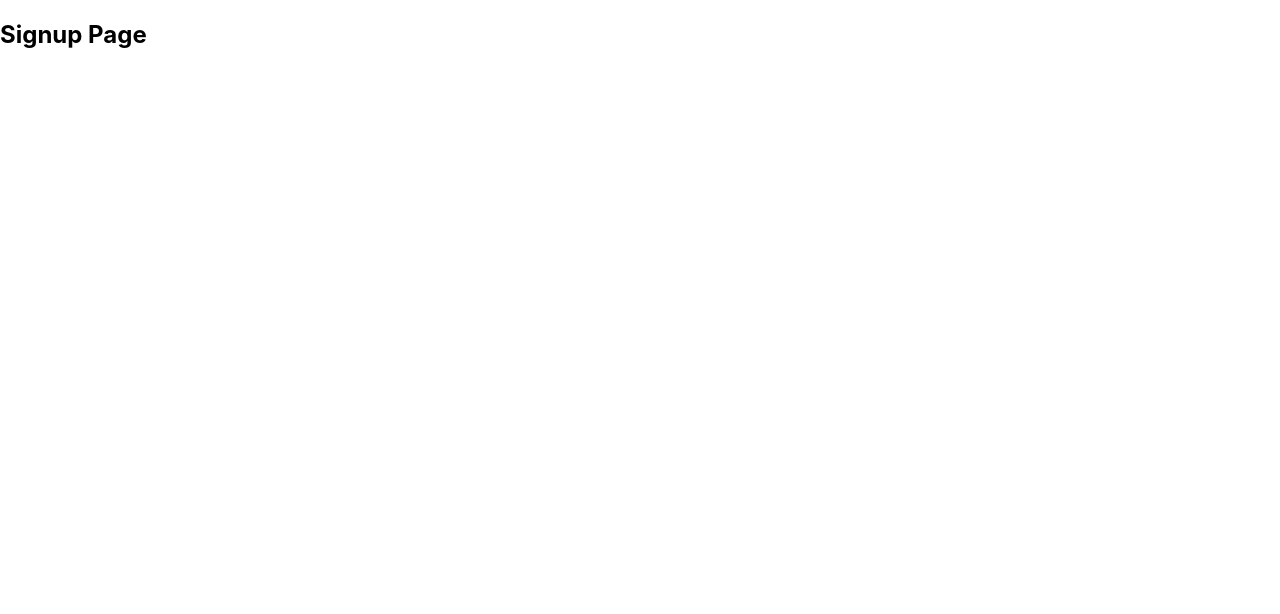
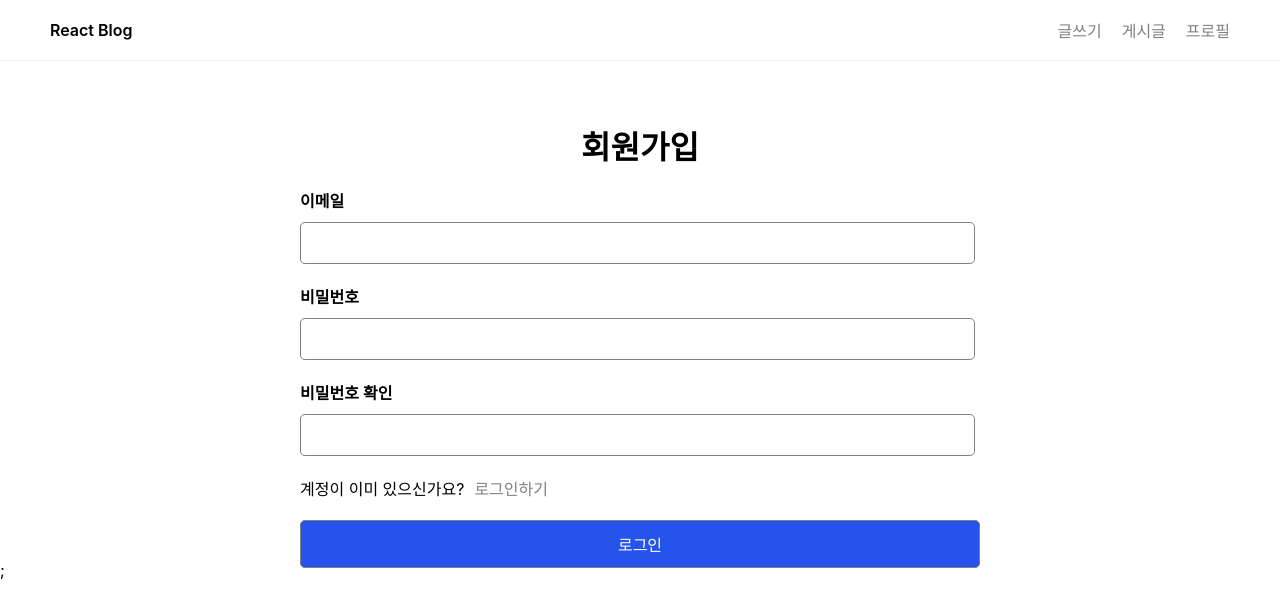
Before and after one commit to hoonj170214/blog, a React (Create React App) app: page /signup in a window 1280 px wide. Shown: the top 614 px of the page. Built offline with nearby package versions, Linux system fonts and the light colour scheme.

Commit message:
feat: LoginForm, SignupForm 추가

```diff
--- /dev/null
+++ b/src/components/LoginForm.tsx
@@ -0,0 +1,26 @@
+import { Link } from 'react-router-dom';
+
+export default function LoginForm() {
+	return (
+		<form action="/post" method="post" className="form form-lg">
+			<h1 className="form__title">로그인</h1>
+			<div className="form__block">
+				<label htmlFor="email">이메일</label>
+				<input type="email" name="email" id="email" required />
+			</div>
+			<div className="form__block">
+				<label htmlFor="password">비밀번호</label>
+				<input type="password" name="password" id="password" required />
+			</div>
+			<div className="form__block">
+				계정이 없으신가요?{' '}
+				<Link to="/signup" className="form__link">
+					회원가입하기
+				</Link>
+			</div>
+			<div className="form__block">
+				<input type="submit" value="로그인" className="form__btn--submit" />
+			</div>
+		</form>
+	);
+}
--- /dev/null
+++ b/src/components/SignupForm.tsx
@@ -0,0 +1,35 @@
+import { Link } from 'react-router-dom';
+
+export default function SignupForm() {
+	return (
+		<form action="/post" method="post" className="form form-lg">
+			<h1 className="form__title">회원가입</h1>
+			<div className="form__block">
+				<label htmlFor="email">이메일</label>
+				<input type="email" name="email" id="email" required />
+			</div>
+			<div className="form__block">
+				<label htmlFor="password">비밀번호</label>
+				<input type="password" name="password" id="password" required />
+			</div>
+			<div className="form__block">
+				<label htmlFor="password_confirm">비밀번호 확인</label>
+				<input
+					type="password"
+					name="password_confirm"
+					id="password_confirm"
+					required
+				/>
+			</div>
+			<div className="form__block">
+				계정이 이미 있으신가요?
+				<Link to="/login" className="form__link">
+					로그인하기
+				</Link>
+			</div>
+			<div className="form__block">
+				<input type="submit" value="로그인" className="form__btn--submit" />
+			</div>
+		</form>
+	);
+}
--- a/src/index.css
+++ b/src/index.css
@@ -417,3 +417,25 @@ input:checked + .carousel__slide-container .nav label {
 .form .form__btn--submit:focus {
 	background-color: #1945a4;
 }
+
+/* login form */
+.form--lg {
+	min-height: 70vh;
+	margin-top: 10vh;
+}
+
+.form__title {
+	text-align: center;
+	margin-bottom: 4px;
+}
+
+.form__link {
+	margin-left: 10px;
+	text-decoration: none;
+	color: gray;
+}
+
+.form__link:hover,
+.form__link:focus {
+	color: black;
+}
--- a/src/pages/login/index.tsx
+++ b/src/pages/login/index.tsx
@@ -1,3 +1,12 @@
+import Footer from 'components/Footer';
+import Header from 'components/Header';
+import LoginForm from 'components/LoginForm';
+
 export default function LoginPage() {
-  return <h2>Login Page</h2>;
+	return (
+		<>
+			<Header />
+			<LoginForm />
+		</>
+	);
 }
--- a/src/pages/signup/index.tsx
+++ b/src/pages/signup/index.tsx
@@ -1,3 +1,11 @@
+import Header from 'components/Header';
+import SignupForm from 'components/SignupForm';
+
 export default function SignupPage() {
-  return <h2>Signup Page</h2>;
+	return (
+		<>
+			<Header />
+			<SignupForm />;
+		</>
+	);
 }
```
